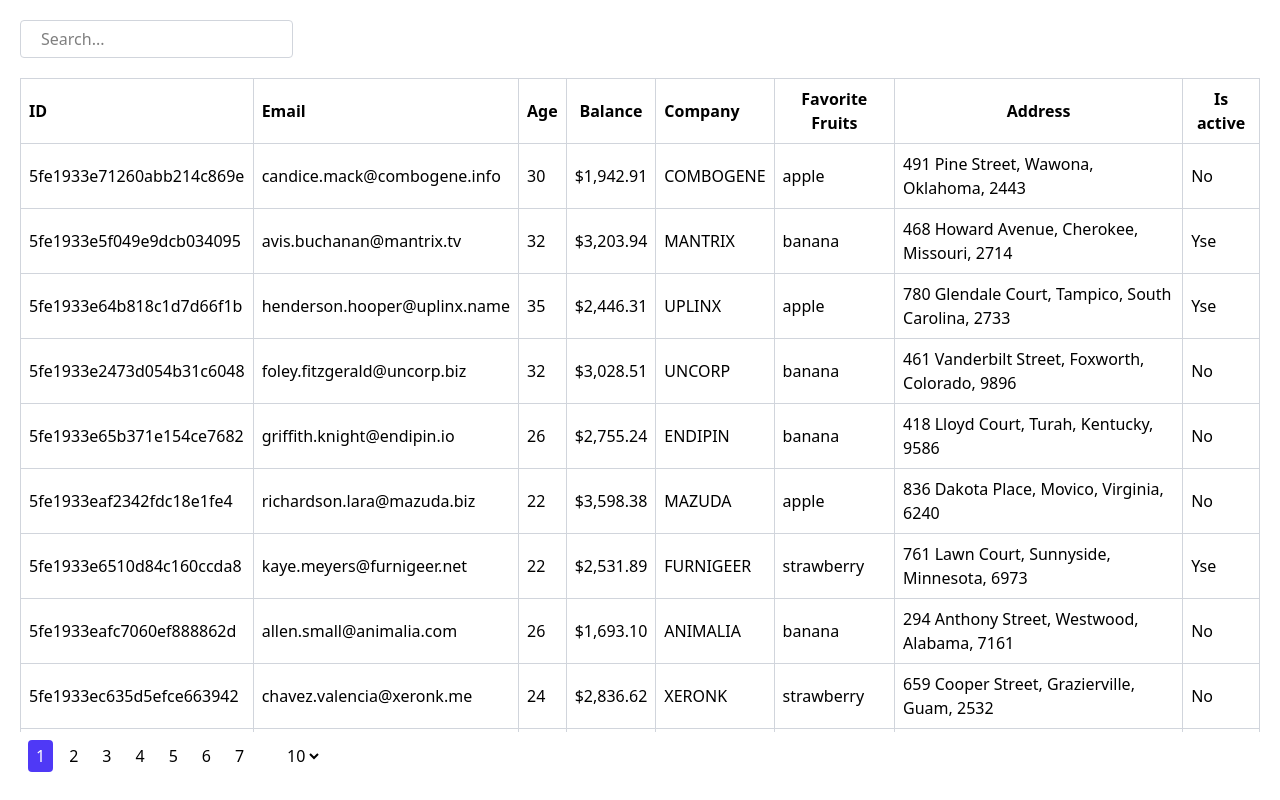
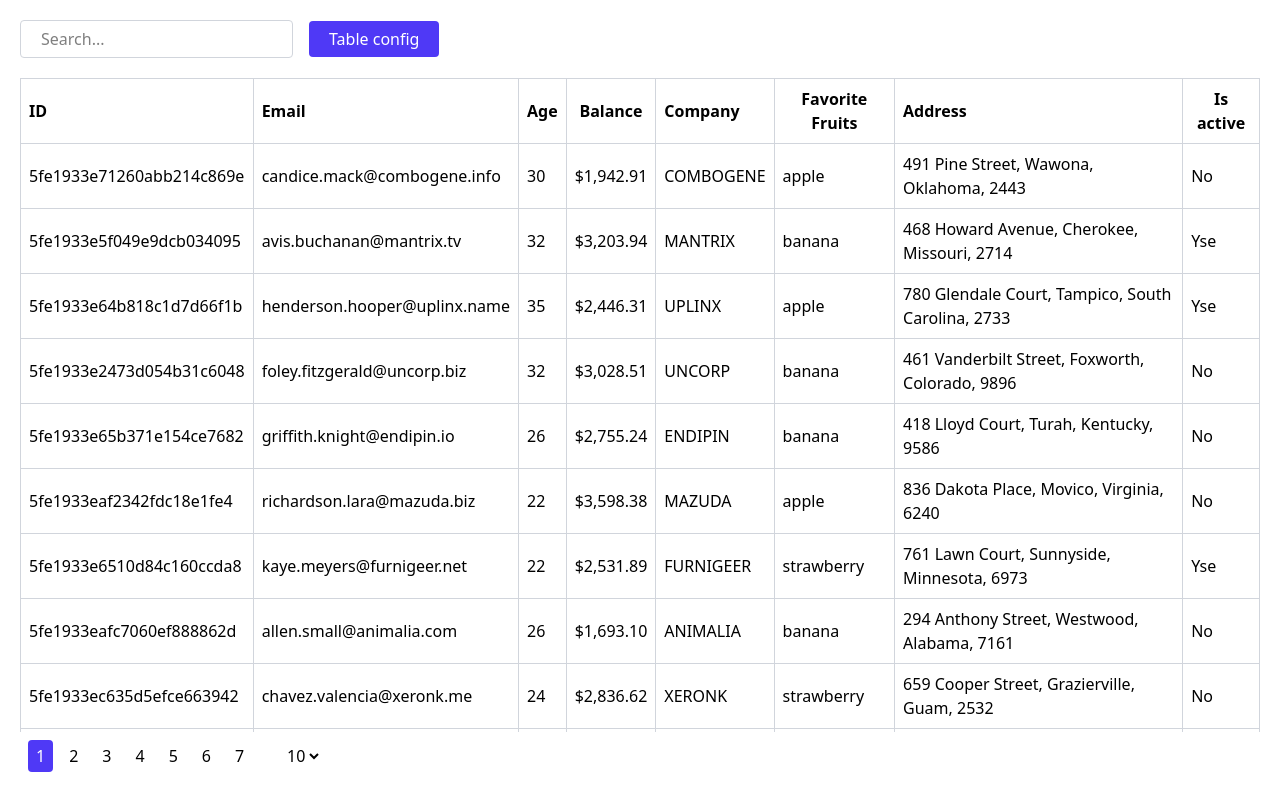
Before and after one commit to nurdauletSatbergen/modern-decisions, an Angular app: page / in a window 1280 px wide. Built offline with nearby package versions, Linux system fonts and the light colour scheme.

Commit message:
added table config

```diff
--- /dev/null
+++ b/src/app/shared/table-config/table-config.component.html
@@ -0,0 +1,8 @@
+<ul>
+  @for (column of columns(); track column) {
+    <li class="py-1.5 px-4 border border-gray-300 rounded mb-2 flex items-center gap-5">
+      <input type="checkbox" class="cursor-pointer" checked>
+      {{ column }}
+    </li>
+  }
+</ul>
--- /dev/null
+++ b/src/app/shared/table-config/table-config.component.scss
@@ -0,0 +1,6 @@
+@use "tailwindcss";
+
+:host {
+  display: block;
+  @apply bg-white p-5 rounded;
+}
--- /dev/null
+++ b/src/app/shared/table-config/table-config.component.ts
@@ -0,0 +1,15 @@
+import { Component, inject} from '@angular/core';
+import { UsersService } from '../../users/users.service';
+import { DialogRef } from '@angular/cdk/dialog';
+
+@Component({
+  selector: 'app-table-config',
+  imports: [],
+  templateUrl: './table-config.component.html',
+  styleUrl: './table-config.component.scss'
+})
+export class TableConfigComponent {
+  private dialogRef = inject(DialogRef);
+  private usersService = inject(UsersService);
+  columns = this.usersService.tableColumns;
+}
--- a/src/app/users/users.component.html
+++ b/src/app/users/users.component.html
@@ -1,8 +1,15 @@
-<input class="border border-gray-300 rounded px-5 py-1.5 mb-5"
-       placeholder="Search..."
-       [formControl]="searchTerm"
->
 
+<div class="flex items-center gap-4 mb-5">
+  <input class="border border-gray-300 rounded px-5 py-1.5"
+         placeholder="Search..."
+         [formControl]="searchTerm"
+  >
+
+  <button class="px-5 py-1.5 bg-indigo-600 text-white rounded" (click)="openConfig()">
+    Table config
+  </button>
+
+</div>
 <div class="grow overflow-y-auto">
   @if (loading()) {
     <div class="fixed top-1/2 left-1/2 -translate-x-1/2 -translate-y-1/2 ">
@@ -42,13 +49,13 @@
 
       <!-- FavoriteFruits Column -->
       <ng-container cdkColumnDef="favoriteFruit">
-        <th cdk-header-cell *cdkHeaderCellDef>Favorite Fruits</th>
+        <th cdk-header-cell *cdkHeaderCellDef app-sort-header ref="favoriteFruit">Favorite Fruits</th>
         <td cdk-cell *cdkCellDef="let element"> {{ element.favoriteFruit }} </td>
       </ng-container>
 
       <!-- Address Column -->
       <ng-container cdkColumnDef="address">
-        <th cdk-header-cell *cdkHeaderCellDef>Address</th>
+        <th cdk-header-cell *cdkHeaderCellDef app-sort-header ref="address">Address</th>
         <td cdk-cell *cdkCellDef="let element"> {{ element.address }} </td>
       </ng-container>
 
--- a/src/app/users/users.component.ts
+++ b/src/app/users/users.component.ts
@@ -6,16 +6,25 @@ import { debounceTime, distinctUntilChanged } from 'rxjs';
 import { SortHeaderComponent } from '../shared/sort-header/sort-header.component';
 import { PaginationComponent } from '../shared/pagination/pagination.component';
 import { LoaderComponent } from '../shared/loader/loader.component';
+import {Dialog, DialogConfig} from '@angular/cdk/dialog';
+import {TableConfigComponent} from '../shared/table-config/table-config.component';
 
 @Component({
   selector: 'app-users',
-  imports: [CdkTableModule, ReactiveFormsModule, SortHeaderComponent, PaginationComponent, LoaderComponent],
+  imports: [
+    CdkTableModule,
+    ReactiveFormsModule,
+    SortHeaderComponent,
+    PaginationComponent,
+    LoaderComponent
+  ],
   templateUrl: './users.component.html',
   styleUrl: './users.component.scss',
   changeDetection: ChangeDetectionStrategy.OnPush
 })
 export class UsersComponent implements OnInit {
   private usersService = inject(UsersService);
+  private dialog = inject(Dialog);
   users = this.usersService.users;
   loading = this.usersService.loading;
   displayedColumns = this.usersService.tableColumns;
@@ -44,4 +53,13 @@ export class UsersComponent implements OnInit {
       pageIndex: 1
     })
   }
+
+  openConfig() {
+    this.dialog.open(TableConfigComponent, {
+      minWidth: '500px',
+      data: {
+        animal: 'panda',
+      },
+    });
+  }
 }
```
Also changed, not shown: 1 other file (tests, documents, lock files or other folders).
